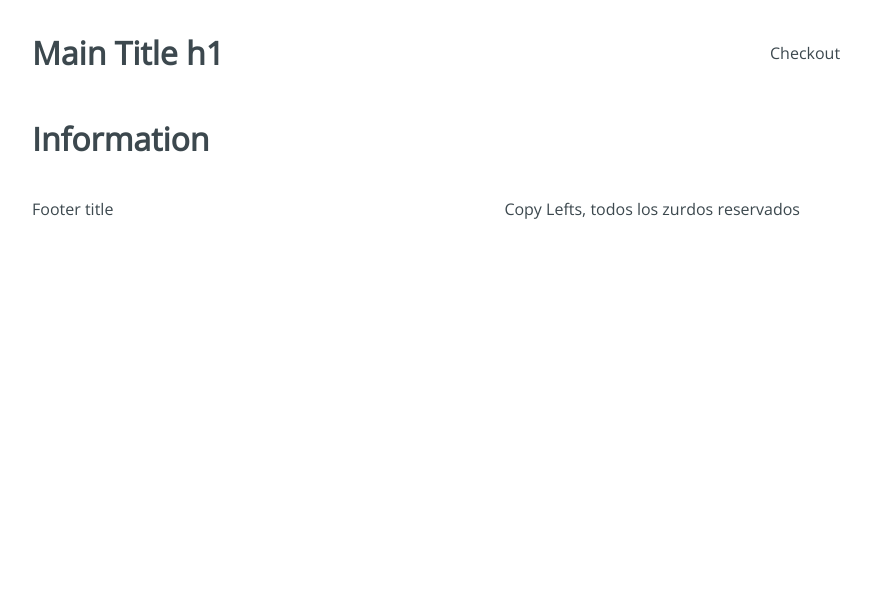
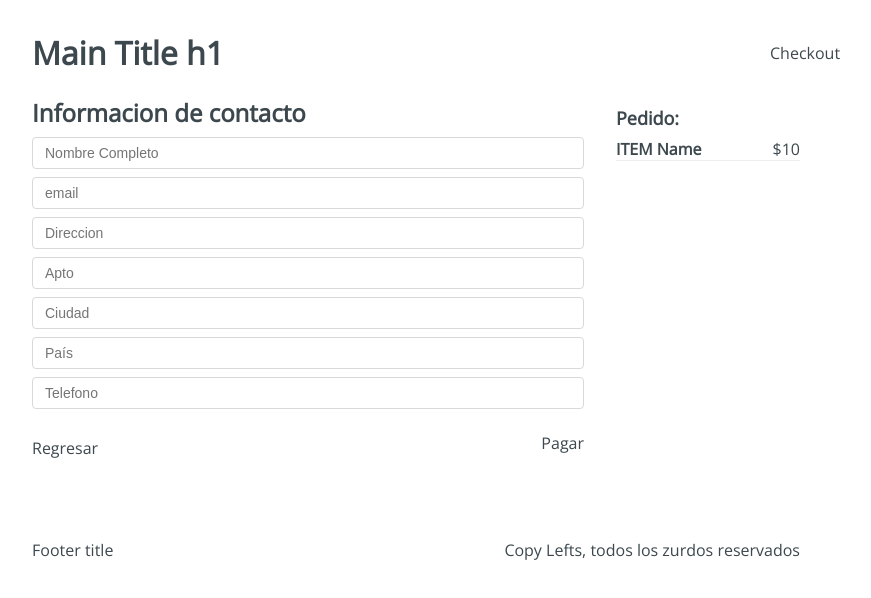
Before and after one commit to sergiovalbuena/conf-react, a React app: page /checkout/information in a window 1280 px wide. Shown: the top 598 px of the page, without its empty margins (224-1095 px from the left). Built offline with nearby package versions, Linux system fonts and the light colour scheme.

Commit message:
payment and checkout added

```diff
--- a/src/containers/Checkout.jsx
+++ b/src/containers/Checkout.jsx
@@ -1,9 +1,25 @@
 import React from 'react';
+import '../styles/components/Checkout.css';
 
 const Checkout = () => {
     return (
-        <h1>Checkout</h1>
+        <div className="Checkout">
+            <div className="Checkout-content">
+                <h3>Lista de Pedidos:</h3>
+                <div className="Checkout-item">
+                    <div className="Checkout-element">
+                        <h4>ITEM name</h4>
+                        <span>$10</span>
+                    </div>
+                    <button type='button' >Eliminar</button>
+                </div>
+            </div>
+            <div className="Checkout-sidebar">
+                <h3>Precio Total: $10</h3>
+                <button type="button">Continuar pedido</button>
+            </div>
+        </div>
     );
 }
 
-export default Checkout ;
+export default Checkout;
--- a/src/containers/Information.jsx
+++ b/src/containers/Information.jsx
@@ -1,8 +1,43 @@
 import React from 'react';
+import '../styles/components/Information.css';
 
 const Information = () => {
     return (
-        <h1>Information</h1>
+        <div className="Information">
+            <div className="Information-content">
+                <div className="Information-head">
+                    <h2>Informacion de contacto</h2>
+                </div>
+                <div className="Information-form">
+                    <form action="">
+                        <input type="text" placeholder="Nombre Completo" name="name" />
+                        <input type="text" placeholder="email" name="email" />
+                        <input type="text" placeholder="Direccion" name="address" />
+                        <input type="text" placeholder="Apto" name="apto" />
+                        <input type="text" placeholder="Ciudad" name="city" />
+                        <input type="text" placeholder="País" name="country" />
+                        <input type="text" placeholder="Telefono" name="phone" />
+                    </form>
+                </div>
+                <div className="Information-buttons">
+                    <div className="Information-back">
+                        Regresar
+                    </div>
+                    <div className="Information-next">
+                        Pagar
+                    </div>
+                </div>
+            </div>
+            <div className="Information-sidebar">
+                <h3>Pedido:</h3>
+                <div className="Information-item">
+                    <div className="Information-element">
+                        <h4>ITEM Name</h4>
+                        <span>$10</span>
+                    </div>
+                </div>
+            </div>
+        </div>
     );
 }
 
--- a/src/containers/Payment.jsx
+++ b/src/containers/Payment.jsx
@@ -1,8 +1,17 @@
 import React from 'react';
+import '../styles/components/Payment.css'
 
 const Payment = () => {
     return (
-        <h1>Payment</h1>
+        <div className="Payment">
+            <div className="Payment-content">
+                <h3>Resumen del pedido:</h3>
+                <div className="Payment-button">
+                    Boton de Pago PayPal
+                </div>
+            </div>
+            <div className="sidebar"></div>
+        </div>
     );
 }
 
--- a/src/containers/Success.jsx
+++ b/src/containers/Success.jsx
@@ -1,8 +1,17 @@
 import React from 'react';
+import '../styles/components/Success.css';
 
 const Success = () => {
     return (
-        <h1>Success</h1>
+        <div className="Success">
+            <div className="Success-content">
+                <h2>Bro, Gracias por tu compra</h2>
+                <span>Tu pedido llegara en 3 dias a tu direccion:</span>
+                <div className="Success-map">
+                    Google Maps
+                </div>
+            </div>
+        </div>
     );
 }
 
```
